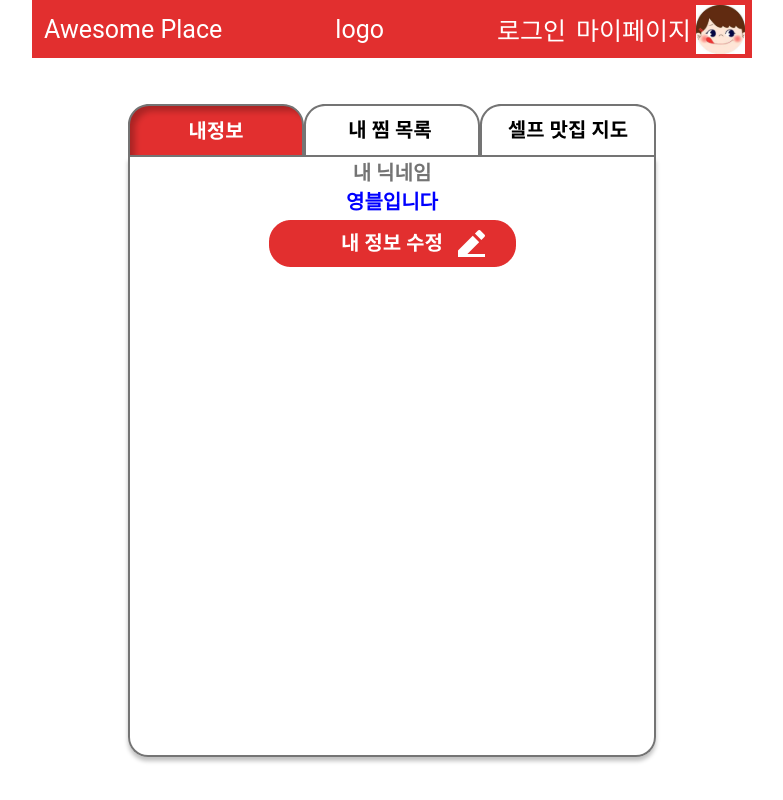
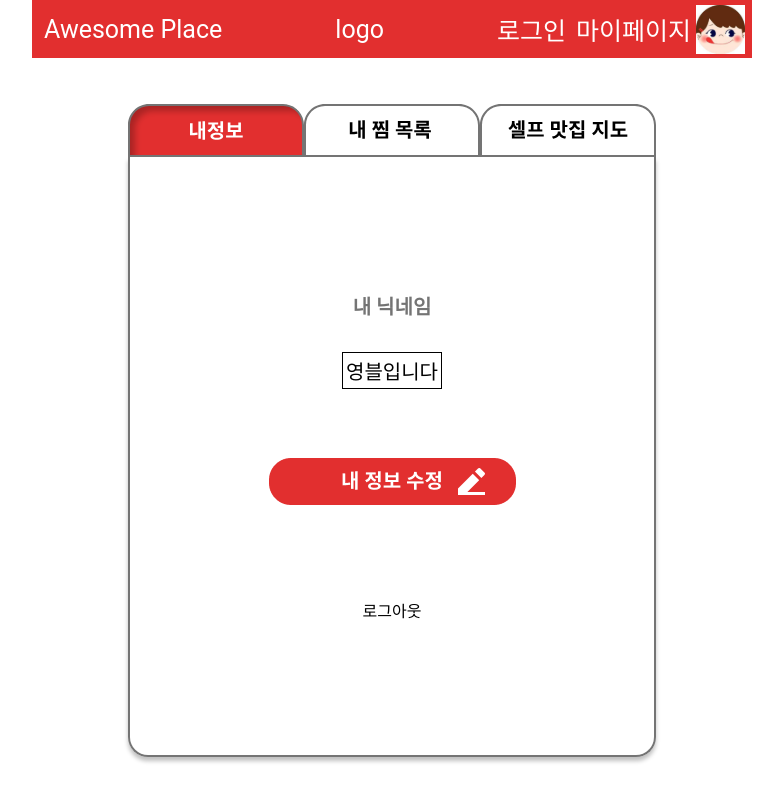
Before and after one commit to Capstone-Awesome-Place-Team/FrontEnd, a React (Create React App) app: page /mypage in a window 1280 px wide. Shown: the whole page, without its empty margins (248-1031 px from the left). Built offline with nearby package versions, Linux system fonts and the light colour scheme.

Commit message:
회원가입/프로필수정 조건버그 수정

```diff
--- a/src/components/mypage/EditProfile.tsx
+++ b/src/components/mypage/EditProfile.tsx
@@ -11,15 +11,18 @@ import me_edit from "../../static/image/me_edit.png";
 import { useDispatch } from "react-redux";
 
 const Editprofile: React.FC<Edit_info> = (props) => {
-
   const dispatch = useDispatch();
   const [Pwd, setPwd] = useState<string>();
-  // const [PwdCheck, setPwdCheck] = useState();
+  const [PwdCheck, setPwdCheck] = useState<string>();
 
   const [changingNickName, setChangingNickName] = useState<string>(); // 취소시 기존껄로 돌아가기위해 닉네임관련 변수 하나더 쓰는것
 
-  const [PwMessage, setPwMessage] = useState<string>();
-  const [NickMessage, setNickMessage] = useState<string>();
+  const [PwMessage, setPwMessage] = useState<string>(
+    "영대소문자, 숫자 조합 8~15자 이내로 입력해주세요."
+  );
+  const [NickMessage, setNickMessage] = useState<string>(
+    "한글, 영문, 숫자 15자 이내로 입력해주세요."
+  );
   const [PwCheckMessage, setPwdChekMessage] = useState<string>();
 
   const [PwMessageColor, setPwMessageColor] = useState<boolean>();
@@ -42,7 +45,7 @@ const Editprofile: React.FC<Edit_info> = (props) => {
         pw: Pwd,
         nickname: changingNickName,
       };
-       // API 호출
+      // API 호출
       dispatch(favoriteActions.editInfoDB(info)); // 닉네임, 비밀번호
       resetAll();
       console.log(info, changingNickName);
@@ -52,33 +55,43 @@ const Editprofile: React.FC<Edit_info> = (props) => {
   const pwCheck = (event: React.ChangeEvent<HTMLInputElement>) => {
     const current_pw = event.target.value;
     setPwd(current_pw);
-    console.log(PwCheck(current_pw));
-    if (!PwCheck(current_pw)) {
+    //비밀번호 다시 입력시 비밀번호확인 초기화
+    setPwdCheck("");
+    setPwdChekMessage("");
+    if (current_pw.length < 1) {
+      setPwMessage("8~15자리 영대문자+숫자 조합으로 입력해주세요.");
+    }
+    else if (!PwCheck(current_pw)) {
       setPwMessageColor(false);
-      setPwMessage("8~15자리 영대문자+숫자 조합으로 입력해주세요");
+      setPwMessage("유효하지않은 비밀번호입니다.");
     } else {
       setPwMessageColor(true);
-      setPwMessage("안전한 비밀번호");
+      setPwMessage("사용가능한 비밀번호입니다.");
     }
   };
   const pwDoubleCheck = (event: React.ChangeEvent<HTMLInputElement>) => {
     const current_pwCheck = event.target.value;
-    // setPwdCheck(current_pwCheck);
-    if (current_pwCheck === Pwd) {
+    setPwdCheck(current_pwCheck);
+    if(current_pwCheck.length<1){
+      setPwdChekMessage("")
+    }
+    else if (current_pwCheck === Pwd) {
       setPwdChekMessageColor(true);
-      setPwdChekMessage("일치합니다.");
+      setPwdChekMessage("비밀번호가 동일합니다.");
     } else {
       setPwdChekMessageColor(false);
-      setPwdChekMessage("불일치");
+      setPwdChekMessage("비밀번호가 일치하지 않습니다.");
     }
   };
 
   const nickNameCheck = (event: React.ChangeEvent<HTMLInputElement>) => {
     const current_nickname = event.target.value;
     setChangingNickName(current_nickname);
-    if (!NicknameCheck(current_nickname)) {
+    if (current_nickname.length < 1) {
+      setNickMessage("한글, 영문, 숫자 15자 이내로 입력해주세요.");
+    } else if (!NicknameCheck(current_nickname)) {
       setNickMessageColor(false);
-      setNickMessage("영대소문자,숫자,한글 사용");
+      setNickMessage("유효하지않은 닉네임입니다.");
     } else {
       setNickMessageColor(true);
       setNickMessage("사용가능한 닉네임입니다.");
@@ -88,12 +101,13 @@ const Editprofile: React.FC<Edit_info> = (props) => {
   const resetAll = () => {
     setPwd("");
     setChangingNickName("");
+    setPwdCheck("")
     setNickMessageColor(false);
     setPwMessageColor(false);
     setPwdChekMessageColor(false);
-    setNickMessage("");
-    setPwMessage("");
     setPwdChekMessage("");
+    setNickMessage("한글, 영문, 숫자 15자 이내로 입력해주세요.");
+    setPwMessage("8~15자리 영대문자+숫자 조합으로 입력해주세요.");
     setIsEdit(!isEdit); // 버튼 true/false
   };
 
@@ -101,8 +115,13 @@ const Editprofile: React.FC<Edit_info> = (props) => {
     <Container>
       <Wrap>
         <div className="nickName">
-          <Label htmlFor="nickname">내 닉네임</Label>
-          <br />
+          <Label
+            htmlFor="nickname"
+            style={{ display: "block", }}
+          >
+            내 닉네임
+          </Label>
+
           {isEdit ? (
             <>
               <input
@@ -110,17 +129,49 @@ const Editprofile: React.FC<Edit_info> = (props) => {
                 id="nickname"
                 defaultValue=""
                 onChange={nickNameCheck}
+                style={{ margin: "20px 0 15px" }}
               ></input>
-
-              <div style={{ color: NickMessageColor ? "green" : "red" }}>
-                {NickMessage}
-              </div>
+              {changingNickName ? (
+                <div
+                  style={{
+                    color: NickMessageColor ? "#59B200" : "#E22F2F",
+                    fontSize: "13px",
+                    fontWeight: "bold",
+                  }}
+                >
+                  {NickMessage}
+                </div>
+              ) : (
+                <div
+                  style={{
+                    color: "#A0A0A0",
+                    fontSize: "13px",
+                    fontWeight: "bold",
+                  }}
+                >
+                  {NickMessage}
+                </div>
+              )}
             </>
           ) : (
             <div
-              style={{ color: "blue", fontWeight: "bold", fontSize: "20px" }}
+              style={{
+                display: "flex",
+                width: "100%",
+                justifyContent: "center",
+              }}
             >
-              {props.nickname}
+              <div
+                style={{
+                  fontSize: "20px",
+                  margin: "32px 0 0 0",
+                  border: "1px solid black",
+                  width: "fit-content",
+                  padding: "3px",
+                }}
+              >
+                {props.nickname}
+              </div>
             </div>
           )}
         </div>
@@ -130,9 +181,15 @@ const Editprofile: React.FC<Edit_info> = (props) => {
               <Label htmlFor="Pwd">비밀번호</Label>
               <br />
               <input type="password" id="Pwd" onChange={pwCheck}></input>
-              <div style={{ color: PwMessageColor ? "green" : "red" }}>
+              { Pwd?
+              <div style={{ color: PwMessageColor ? "#59B200" : "#E22F2F",  fontSize: "13px",
+              fontWeight: "bold", }}>
+                {PwMessage}
+              </div>: <div style={{ color:"#A0A0A0",  fontSize: "13px",
+                    fontWeight: "bold", }}>
                 {PwMessage}
               </div>
+}
             </div>
             <div className="PwdCheckInput">
               <Label htmlFor="PwdCheck">비밀번호 확인</Label>
@@ -141,6 +198,7 @@ const Editprofile: React.FC<Edit_info> = (props) => {
                 type="password"
                 id="PwdCheck"
                 onChange={pwDoubleCheck}
+                value={PwdCheck}
               ></input>
               <div style={{ color: PwCheckMessageColor ? "green" : "red" }}>
                 {PwCheckMessage}
@@ -166,11 +224,16 @@ const Editprofile: React.FC<Edit_info> = (props) => {
         ) : (
           <button
             onClick={() => setIsEdit(!isEdit)}
-            style={{ border: "none", background: "none" }}
+            style={{
+              border: "none",
+              background: "none",
+              margin: "69px 0 90px 0",
+            }}
           >
             <img src={me_edit} alt="edit" />
           </button>
         )}
+        <div>로그아웃</div>
       </Wrap>
     </Container>
   );
@@ -194,9 +257,12 @@ const Wrap = styled.div`
 `;
 
 const Container = styled.div`
+  display: flex;
   width: 528px;
   height: 75vh;
   text-align: center;
+  align-items: center;
+  justify-content: center;
   border: 2px solid #747474;
   border-top: none;
   box-shadow: 0 4px 4px rgba(0, 0, 0, 0.25);
--- a/src/pages/Signup.tsx
+++ b/src/pages/Signup.tsx
@@ -73,13 +73,13 @@ const Signup: React.FC = (props) => {
       setIdMessage("사용능한 아이디입니다.");
     }
   };
-  const pwCheck = (event: any) => {
+  const pwCheck = (event: React.ChangeEvent<HTMLInputElement>) => {
     const current_pw = event.target.value;
     setPwd(current_pw);
     //비밀번호 다시 입력시 비밀번호확인 초기화
     setPwdCheck("");
     setPwdChekMessage("");
-    setPwdChekMessageColor(false);
+    // setPwdChekMessageColor(false);
 
     if (current_pw.length < 1) {
       setPwMessage("영대소문자, 숫자, 조합 8~15자로 입력해주세요.");
@@ -88,21 +88,21 @@ const Signup: React.FC = (props) => {
       setPwMessage("유효하지않은 비밀번호입니다.");
     } else {
       setPwMessageColor(true);
-      setPwMessage("사용가능한 비밀번호입니다");
+      setPwMessage("사용가능한 비밀번호입니다.");
     }
   };
-  const pwDoubleCheck = (event: any) => {
+  const pwDoubleCheck = (event: React.ChangeEvent<HTMLInputElement>) => {
     const current_pwCheck = event.target.value;
     setPwdCheck(current_pwCheck);
-    if (current_pwCheck < 1) {
+    if (current_pwCheck.length < 1) {
       setPwdChekMessage("");
       setPwdChekMessageColor(false);
     } else if (current_pwCheck === Pwd) {
       setPwdChekMessageColor(true);
-      setPwdChekMessage("비밀번호가 동일합니다");
+      setPwdChekMessage("비밀번호가 동일합니다.");
     } else {
       setPwdChekMessageColor(false);
-      setPwdChekMessage("비밀번호가 일치하지 않습니다");
+      setPwdChekMessage("비밀번호가 일치하지 않습니다.");
     }
   };
 
@@ -110,7 +110,7 @@ const Signup: React.FC = (props) => {
     const current_nickname = event.target.value;
     setNickName(current_nickname);
     if (current_nickname.length < 1) {
-      setNickMessage("한글, 영문, 숫자 15자 이내로 입력해주세요");
+      setNickMessage("한글, 영문, 숫자 15자 이내로 입력해주세요.");
     } else if (!NicknameCheck(current_nickname)) {
       setNickMessageColor(false);
       setNickMessage("유효하지않은 닉네임입니다.");
@@ -148,13 +148,11 @@ const Signup: React.FC = (props) => {
                 }}
               >
                 {IdMessage}
-                {IdMessage ? (
-                  IdMessageColor ? (
-                    <img src={check_line} alt="check"></img>
-                  ) : (
-                    <img src={close_line} alt="close"></img>
-                  )
-                ) : null}
+                {IdMessageColor ? (
+                  <img src={check_line} alt="check"></img>
+                ) : (
+                  <img src={close_line} alt="close"></img>
+                )}
               </div>
             ) : (
               <div
```
